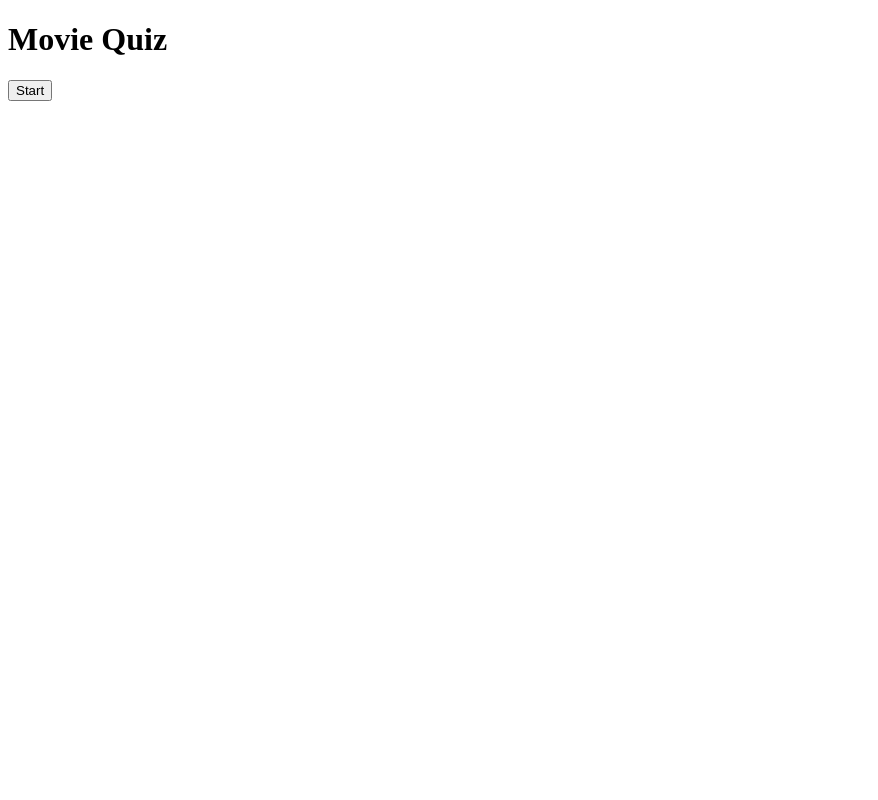
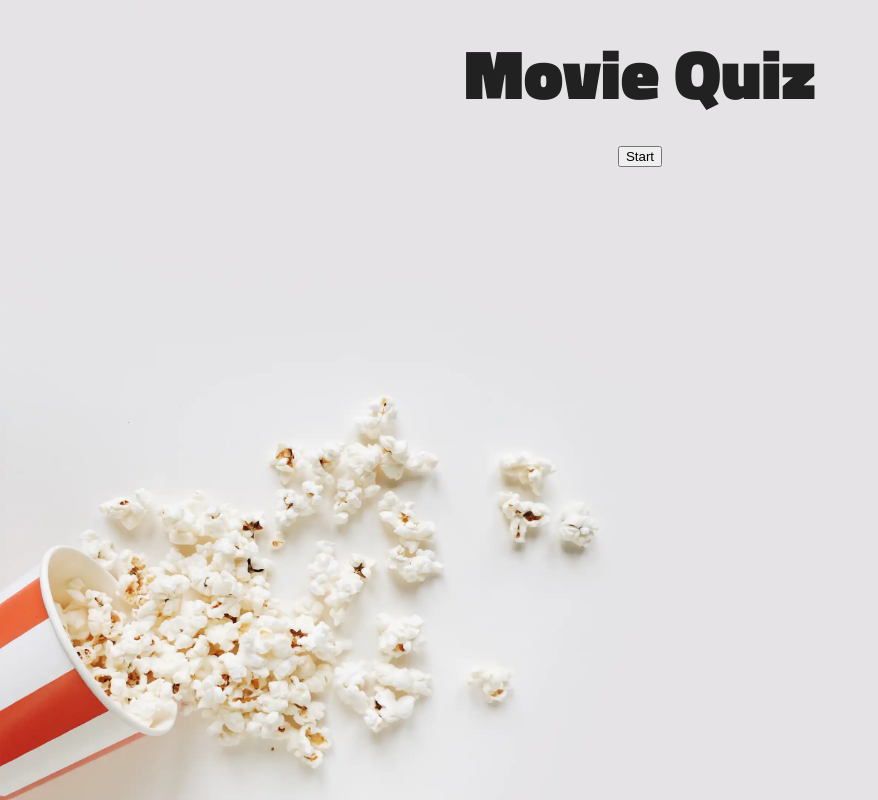
Before and after one commit to brhoughton/film-test, a React (Create React App) app: page / in a window 1280 px wide. Shown: the whole page, without its empty margins (0-878 px from the left). Built offline with nearby package versions, Linux system fonts and the light colour scheme.

Commit message:
Completed components and started styling

```diff
--- a/package.json
+++ b/package.json
@@ -13,6 +13,7 @@
     "react": "^18.2.0",
     "react-dom": "^18.2.0",
     "react-scripts": "5.0.1",
+    "styled-components": "^6.1.6",
     "typescript": "^4.9.5",
     "web-vitals": "^2.1.4"
   },
--- a/public/index.html
+++ b/public/index.html
@@ -31,7 +31,7 @@
       rel="manifest"
       href="%PUBLIC_URL%/manifest.json" />
 
-    <title>React App</title>
+    <title>Movie Quiz</title>
   </head>
   <body>
     <noscript>You need to enable JavaScript to run this app.</noscript>
--- /dev/null
+++ b/src/App.styles.ts
@@ -0,0 +1,46 @@
+import styled, { createGlobalStyle } from "styled-components";
+import BGImage from "./images/popcornbg.webp";
+
+export const GlobalStyle = createGlobalStyle`
+html {
+  height: 100%;
+}
+
+body {
+  background-image: url(${BGImage});
+  background-size: cover;
+  margin: 0;
+  padding: 0 20px;
+  display: flex;
+  justify-content: center;
+}
+
+*{
+  box-sizing: border-box
+  font-family: 'Titillium', san-serif;
+}`;
+
+export const Wrapper = styled.div`
+  display: flex;
+  flex-direction: column;
+  align-items: center;
+
+  > p {
+    color: #fff;
+  }
+
+  .score {
+    color: #fff;
+    font-size: 2rem;
+    margin: 0;
+  }
+
+  h1 {
+    font-family: "Titillium Web", sans-serif;
+    color: #212121;
+    font-size: 70px;
+    font-weight: 900;
+    text-align: center;
+    margin: 20px;
+  }
+`;
--- a/src/App.tsx
+++ b/src/App.tsx
@@ -7,7 +7,10 @@ import QuestionCard from "./components/QuestionCard";
 // Types
 import { QuestionState, Difficulty } from "./API";
 
-type AnswerObject = {
+// Styles
+import { GlobalStyle, Wrapper } from "./App.styles";
+
+export type AnswerObject = {
   question: string;
   answer: string;
   correct: boolean;
@@ -59,10 +62,21 @@ const App = () => {
     }
   };
 
-  const nextQuestion = () => {};
+  const nextQuestion = () => {
+    // Move on to the next question if not the last question
+    const nextQuestion = number + 1;
+
+    if (nextQuestion === TOTAL_QUESTIONS) {
+      setGameOver(true);
+    } else {
+      setNumber(nextQuestion);
+    }
+  };
 
   return (
-    <div className="App">
+    <>
+      <GlobalStyle />
+      <Wrapper>
         <h1>Movie Quiz</h1>
         {gameOver || userAnswers.length === TOTAL_QUESTIONS ? (
           <button
@@ -71,7 +85,7 @@ const App = () => {
             Start
           </button>
         ) : null}
-      {!gameOver ? <p className="score">Score:</p> : null}
+        {!gameOver ? <p className="score">Score: {score}</p> : null}
         {loading && <p>Loading Questions...</p>}
         {!loading && !gameOver && (
           <QuestionCard
@@ -93,7 +107,8 @@ const App = () => {
             Next Question
           </button>
         ) : null}
-    </div>
+      </Wrapper>
+    </>
   );
 };
 
--- a/src/components/QuestionCard.tsx
+++ b/src/components/QuestionCard.tsx
@@ -1,10 +1,13 @@
 import React from "react";
+
+// Types
+import { AnswerObject } from "../App";
 
 type Props = {
   question: string;
   answers: string[];
-  callback: any;
-  userAnswer: any;
+  callback: (e: React.MouseEvent<HTMLButtonElement>) => void;
+  userAnswer: AnswerObject | undefined;
   questionNumber: number;
   totalQuestions: number;
 };
@@ -26,7 +29,7 @@ const QuestionCard: React.FC<Props> = ({
       {answers.map((answer) => (
         <div key={answer}>
           <button
-            disabled={userAnswer}
+            disabled={userAnswer ? true : false}
             value={answer}
             onClick={callback}>
             <span dangerouslySetInnerHTML={{ __html: answer }} />
--- a/src/utils.ts
+++ b/src/utils.ts
@@ -1,4 +1,2 @@
-import React from "react";
-
 export const shuffleArray = (array: any[]) =>
   [...array].sort(() => Math.random() - 0.5);
```
Also changed, not shown: src/images/popcornbg.webp (added), 1 other file (tests, documents, lock files or other folders). Lines whose indentation alone changed are shown as unchanged.
